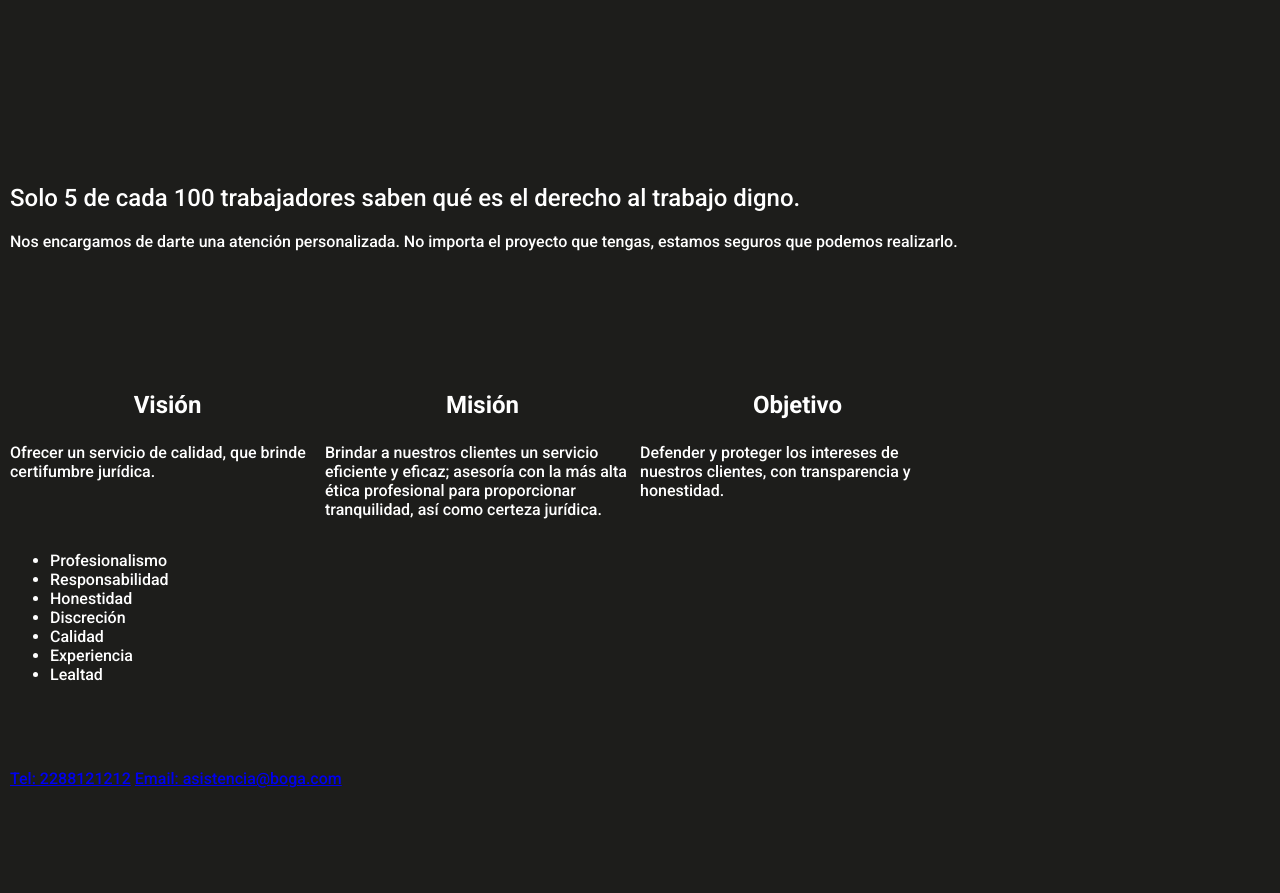
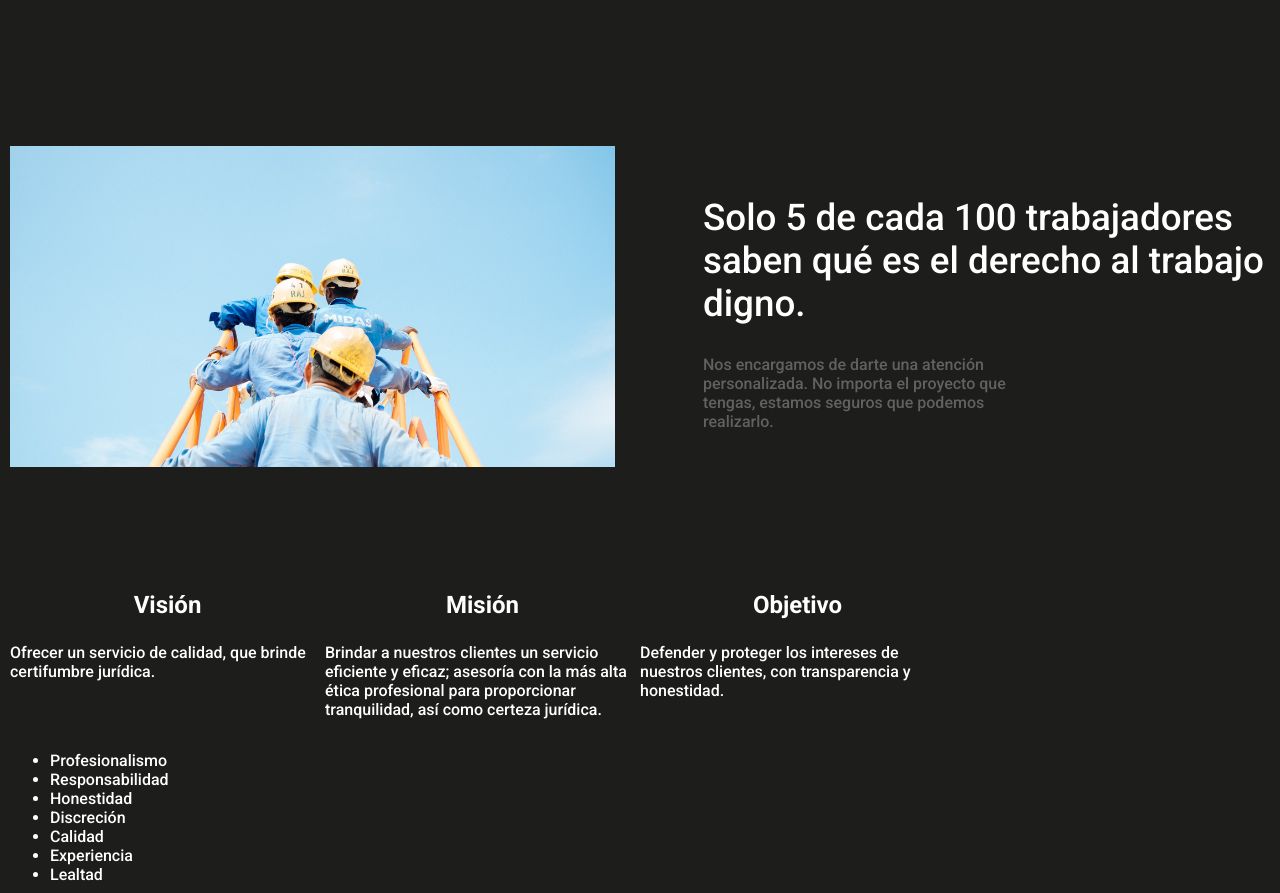
Before and after one commit to dobletaptap/boga, a plain HTML site: page index.html in a window 1280 px wide. Shown: the part 2387-3280 px from the top of the page. Before the commit the page ends 3175 px from the top, so only its background shows below. Drawn offline with Linux system fonts and the light colour scheme.

Commit message:
added basic imagefeat component styles

```diff
--- a/index.html
+++ b/index.html
@@ -108,7 +108,7 @@
     <!-- * SECTION IMAGEFEAT -->
     <div class="u-wrapper">
         <section class="c-imagefeat">
-            <img class="c-imagefeat__image" src="" alt="">
+            <img class="c-imagefeat__image" src="./img/image-1.png" alt="">
             <div class="c-imagefeat__text-container">
                 <h2 class="c-imagefeat__title">Solo 5 de cada 100 trabajadores saben qué es el derecho al trabajo digno.
                 </h2>
--- /dev/null
+++ b/scss/components/_imagefeat.scss
@@ -0,0 +1,23 @@
+.c-imagefeat {
+    // border: 1px solid white;
+    display: flex;
+    justify-content: space-between;
+    align-items: center;
+
+    &__image {
+        width: 48%;
+    }
+
+    &__text-container {
+        width: 45%;
+    }
+
+    &__title {
+        font-size: 2.3em;
+    }
+
+    &__text {
+        color: rgba($white, .3);
+        width: 60%;
+    }
+}
--- a/scss/style.scss
+++ b/scss/style.scss
@@ -33,3 +33,4 @@ section {
 @import './components/textfeat';
 @import './components/air';
 @import './components/testimony';
+@import './components/imagefeat';
```
Also changed, not shown: css/style.min.css, img/image-1.png (added), scss/style.css, 2 other files.
